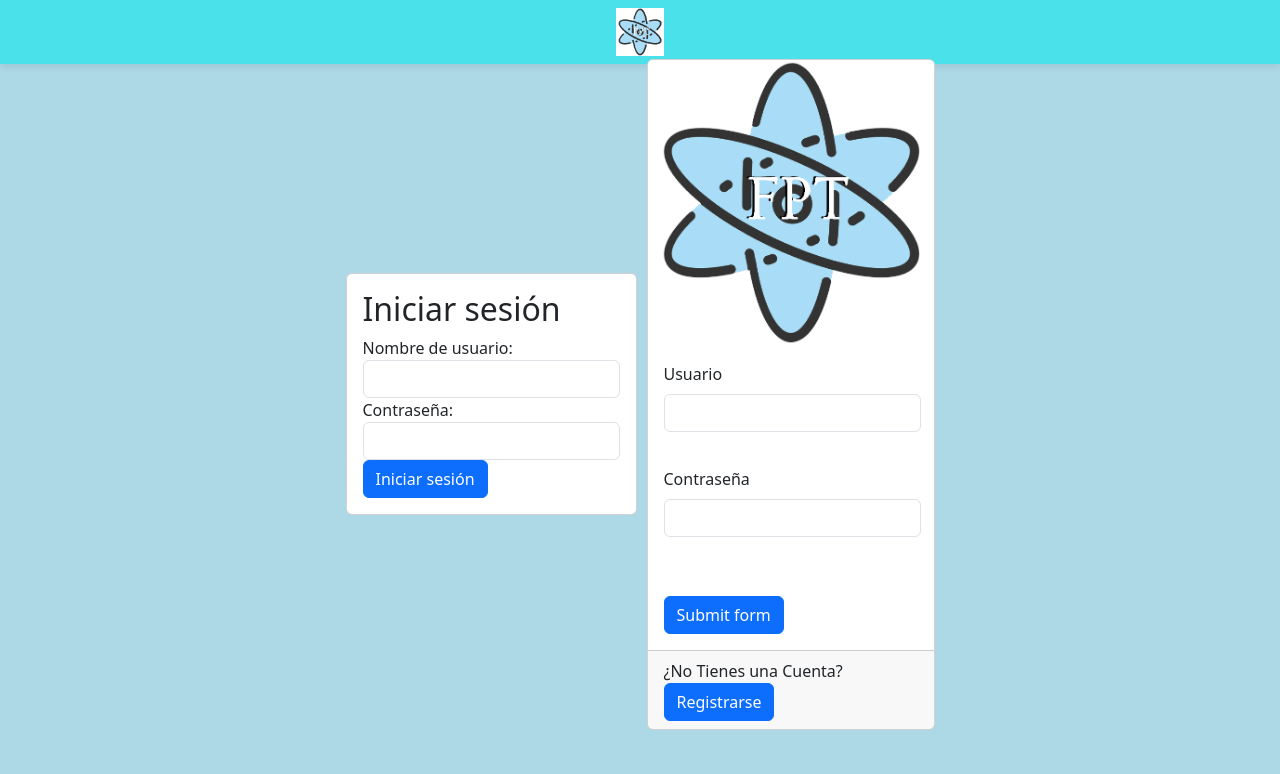
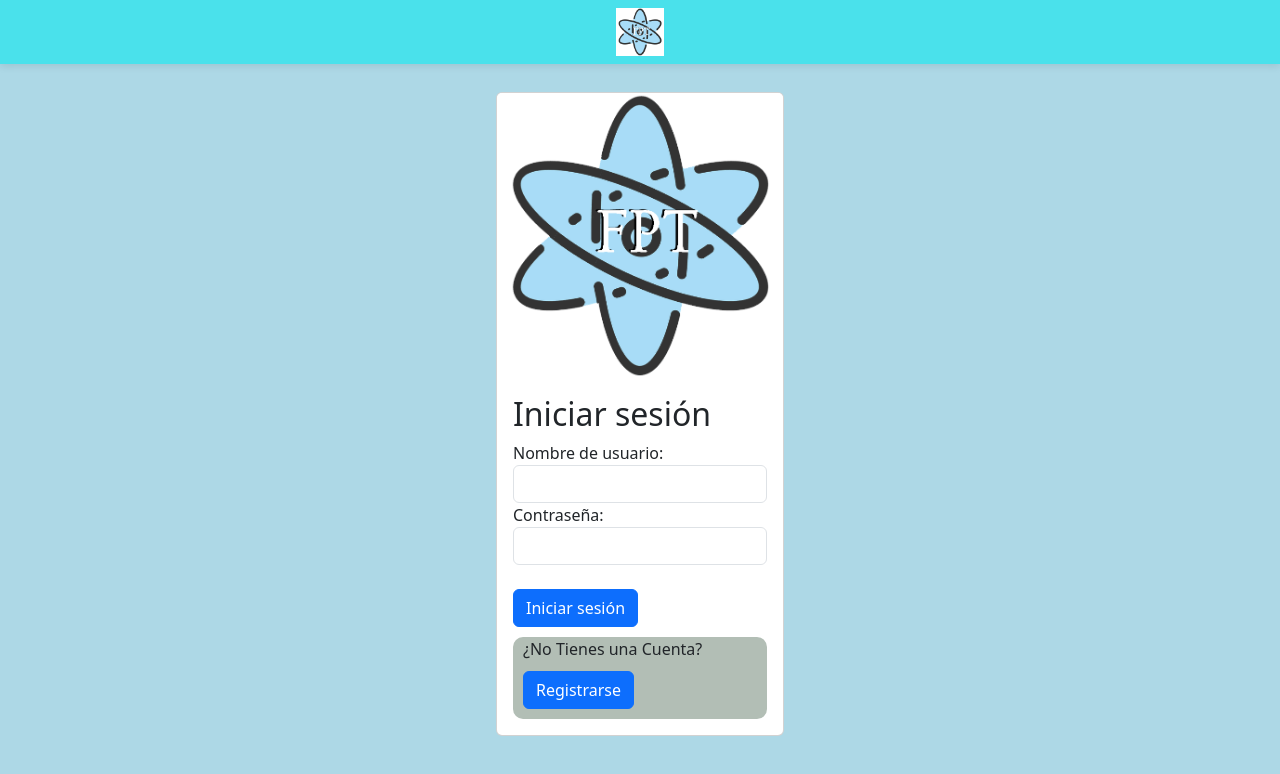
Before and after one commit to jditzco/Fisica-Para-Todos, a React (Vite) app: page / in a window 1280 px wide. Shown: the top 774 px of the page. Built offline with nearby package versions, Linux system fonts and the light colour scheme.

Commit message:
LOGIN TERMINADO

```diff
--- a/src/components/LoginForm.jsx
+++ b/src/components/LoginForm.jsx
@@ -1,4 +1,6 @@
 import React, { useState } from 'react';
+import { Card, Button } from 'react-bootstrap';
+import { Link } from 'react-router-dom';
 
 const LoginForm = () => {
   const [username, setUsername] = useState('');
@@ -26,11 +28,13 @@ const LoginForm = () => {
   };
 
   return (
-    <div className="card">
-      <div className="card-body">
+    <Card style={{ width: '18rem' }}>
+        <Card.Img variant="top" src='/img/logo.png' />
+        <Card.Body className='input-container'>
         {loggedIn ? (
           <div>
             <h2>Bienvenido, {username}!</h2>
+            <Button style={{marginTop:'10px', marginBottom: '10px', marginRight:'10px'}}><Link to={'/seleccion'} className='link'>Continuar</Link></Button>
             <button onClick={() => setLoggedIn(false)}>Cerrar sesión</button>
           </div>
         ) : (
@@ -54,13 +58,20 @@ const LoginForm = () => {
                 className="form-control"
               />
             </div>
+            <br/>
             <button onClick={handleLogin} className="btn btn-primary">
               Iniciar sesión
             </button>
-          </div>
+            <br/>
+            <div style={{backgroundColor: '#B2BEB5', borderRadius: '10px', marginTop: '10px'}}>
+            <text style={{marginLeft:'10px'}} className='mute'>¿No Tienes una Cuenta?</text>
+            <Button style={{marginTop:'10px', marginBottom: '10px', marginLeft: '10px'}}><Link to={'/registro'} className='link'>Registrarse</Link></Button>
+            </div>
+         </div>
         )}
-      </div>
-    </div>
+      </Card.Body>
+
+    </Card>
   );
 };
 
--- a/src/pages/Login.css
+++ b/src/pages/Login.css
@@ -13,5 +13,5 @@
     padding: 10px;
     flex-direction: row;
     max-height: 70vh;
-    margin-top: 50px;
+    margin-top: 70px;
 }
--- a/src/pages/Login.jsx
+++ b/src/pages/Login.jsx
@@ -1,89 +1,15 @@
-import { Button, Container } from 'react-bootstrap'
-import Card from 'react-bootstrap/Card';
-import { Link } from 'react-router-dom';
+import { Container } from 'react-bootstrap'
 import NavBar from '../components/NavBar';
-import Form from 'react-bootstrap/Form';
-import Col from 'react-bootstrap/Col';
-import * as formik from 'formik';
-import * as yup from 'yup';
 import './Login.css'
 import LoginForm from '../components/LoginForm';
 
 function Login() {
-    const { Formik } = formik;
-
-    const schema = yup.object().shape({
-        username: yup.string().required(),
-        password: yup.string().required(),
-    });
 
     return (
         <>
             <NavBar />
             <Container className='card-container'>
                 <LoginForm/>
-                <Card  style={{ width: '18rem' }}>
-                    <Card.Img variant="top" src='/img/logo.png' />
-                    <Card.Body className='input-container'>
-                        <Card.Text>
-                            <Formik
-                                validationSchema={schema}
-                                onSubmit={console.log}
-                                initialValues={{
-                                    username: '',
-                                    password: '',
-                                }}
-                            >
-                                {({ handleSubmit, handleChange, values, touched, errors }) => (
-                                    <Form noValidate onSubmit={handleSubmit}>
-
-                                        <Form.Group
-                                            as={Col}
-                                            md="4"
-                                            controlId="validationFormik101"
-                                            className="position-relative"
-                                        >
-                                            <Form.Label>Usuario</Form.Label>
-                                            <Form.Control
-                                                className='imput-login'
-                                                type="text"
-                                                name="username"
-                                                value={values.username}
-                                                onChange={handleChange}
-                                                isValid={touched.username && !errors.username}
-                                            />
-                                            <Form.Control.Feedback tooltip>Looks good!</Form.Control.Feedback>
-                                        </Form.Group>
-                                        <Form.Group
-                                            as={Col}
-                                            md="4"
-                                            controlId="validationFormik102"
-                                            className="position-relative"
-                                        >
-                                            <Form.Label>Contraseña</Form.Label>
-                                            <Form.Control
-                                                className='imput-login'
-                                                type="text"
-                                                name="password"
-                                                value={values.password}
-                                                onChange={handleChange}
-                                                isValid={touched.password && !errors.password}
-                                            />
-
-                                            <Form.Control.Feedback tooltip>Looks good!</Form.Control.Feedback>
-                                        </Form.Group>
-                                        <br />
-                                        <Button type="submit">Submit form</Button>
-                                    </Form>
-                                )}
-                            </Formik>
-
-                        </Card.Text>
-                    </Card.Body>
-                    <Card.Footer>
-                        <text className='mute'>¿No Tienes una Cuenta?</text> <Button><Link to={'/registro'} className='link'>Registrarse</Link></Button>
-                    </Card.Footer>
-                </Card>
             </Container>
         </>
     );
```
